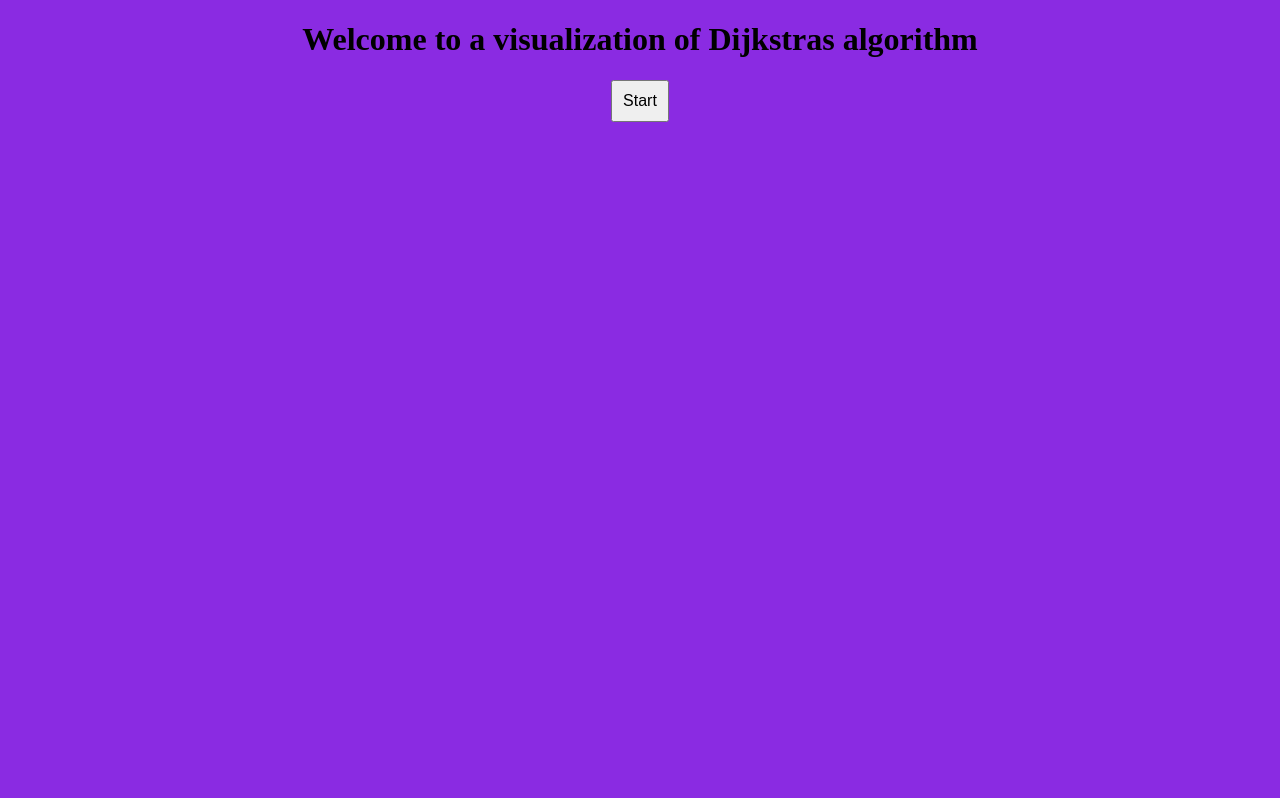
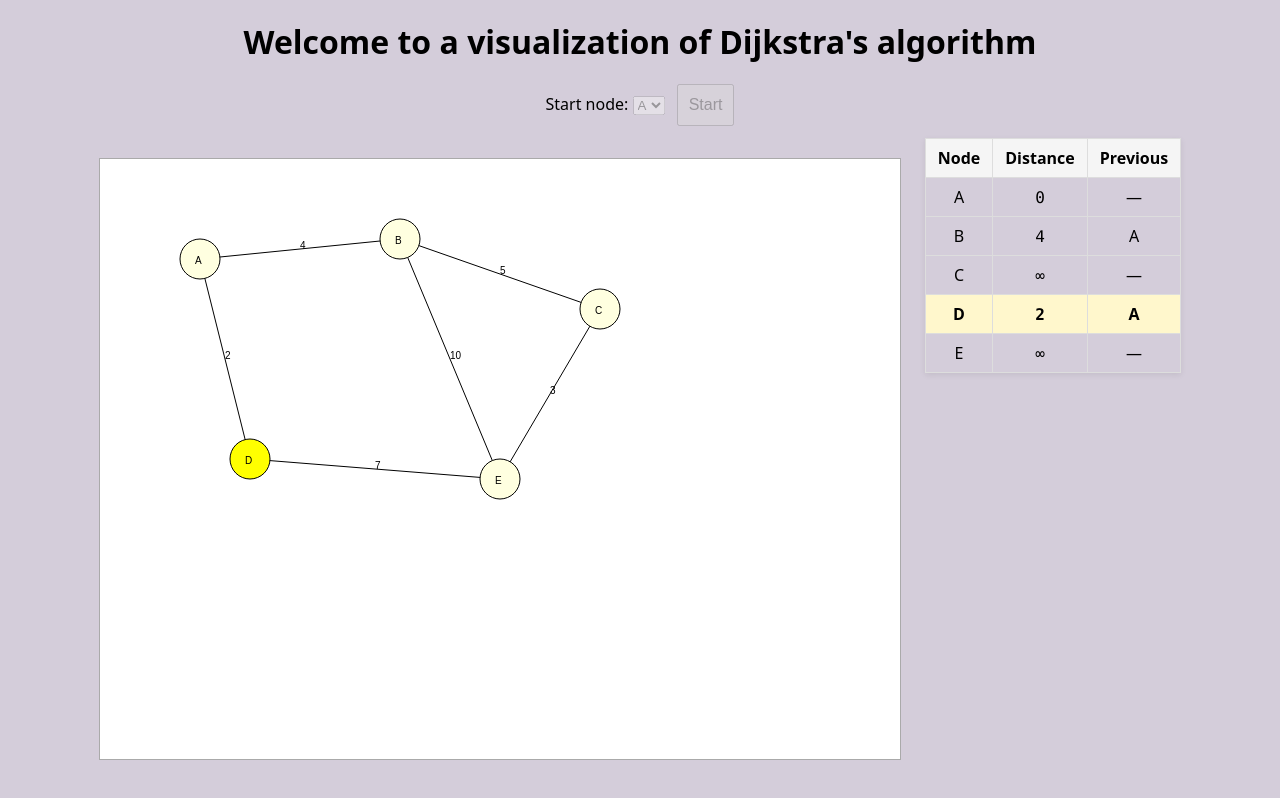
Before and after one commit to RikkeMariussen/DSA-eksamen, a plain HTML site: page index.html in a window 1280 px wide. Both pictures are taken after a click on the button "Start". Drawn offline with Linux system fonts and the light colour scheme.

Commit message:
Ubdate table exisits + Select start node. TODO: Make it slower + possible randomizer

```diff
--- a/index.html
+++ b/index.html
@@ -1,14 +1,42 @@
-<!DOCTYPE html>
 <html lang="en">
 <head>
-    <meta charset="UTF-8">
-    <meta name="viewport" content="width=device-width, initial-scale=1.0">
-    <title>Visualization of Dijkstras algorithm</title>
-    <link rel="stylesheet" href="style.css"/>
+    <meta charset="UTF-8" />
+    <meta name="viewport" content="width=device-width, initial-scale=1.0" />
+    <title>Visualization of Dijkstra's algorithm</title>
+    <link rel="stylesheet" href="style.css" />
 </head>
 <body>
-    <h1>Welcome to a visualization of Dijkstras algorithm</h1>
-    <button id="runBtn">Start</button>
-    <script scr="script.js"></script>
+    <h1>Welcome to a visualization of Dijkstra's algorithm</h1>
+
+    <div class="controls">
+        <label for="startSelect">Start node:</label>
+        <select id="startSelect">
+            <option value="A">A</option>
+            <option value="B">B</option>
+            <option value="C">C</option>
+            <option value="D">D</option>
+            <option value="E">E</option>
+        </select>
+        <button id="runBtn">Start</button>
+    </div>
+
+    <div class="main">
+        <canvas id="graphCanvas" width="800" height="600"></canvas>
+
+        <!-- Table to show node, distance and previous -->
+        <table id="dijkstraTable">
+            <thead>
+                <tr>
+                    <th>Node</th>
+                    <th>Distance</th>
+                    <th>Previous</th>
+                </tr>
+            </thead>
+            <tbody></tbody>
+        </table>
+    </div>
+
+    <script type="module" src="visualization.js"></script>
+    <script type="module" src="script.js"></script>
 </body>
 </html>
--- a/script.js
+++ b/script.js
@@ -1,9 +1,23 @@
-import { nodes, edges, graph, drawGraph, highlightNode, highlightEdge, sleep } from "./visualization.js"
+import { drawGraph, highlightNode, highlightEdge, graph, nodes, edges, sleep, updateTable } from "./visualization.js"
 
 //The function for the algorithm will first run when the button is pressed, and our start node is "A"
-document.getElementById("runBtn").addEventListener("click", ()=>{dijkstra("A")});
+/*document.getElementById("runBtn").addEventListener("click", () => {
+    dijkstra("A");
+});*/
 
-function dijkstra(start){
+const runBtn = document.getElementById("runBtn");
+const startSelect = document.getElementById("startSelect");
+runBtn.addEventListener("click", async () => {
+    // disable the button while running
+    runBtn.disabled = true;
+    startSelect.disabled = true;
+    const start = startSelect.value;
+    await dijkstra(start);
+    runBtn.disabled = false;
+    startSelect.disabled = false;
+});
+
+async function dijkstra(start){
     //First we set the variables, distance (dist), previous node(prev) and the array for shortest route (shortRoute). The shortRoute array is to keep track of the order of nodes that are shortest
     const dist = {};
     const prev = {};
@@ -12,23 +26,25 @@ function dijkstra(start){
     //As we are in the beginning of the algorithm, we do not know the distances or what node is after which, for therefor each node's distance is infinite and the prev is null
     nodes.forEach(n => {
         dist[n.id] = Infinity;
-        previousNode[n.id] = null;
+        prev[n.id] = null;
     });
 
     //We do know that the starting distance is 0 - because we have not moved from the starting point
     dist[start] = 0;
     //We add the starting point to the shortRoute
-    shortRoute.push({id: start, dist: 0});
+    shortRoute.push({ id: start, dist: 0 });
 
     //Now we need to check each node and its belonging edges, to check if it is shorter than its alternative routes
     //As long as the length (amount of objects) in shortRoute is more than 0 we stay in the while loop
-    while(shortRoute.length>0) {
+    while(shortRoute.length > 0) {
         shortRoute.sort((a, b) => a.dist - b.dist);
         //Shift removes the first item in the array, but in order to look at the item, we store it in u
         const u = shortRoute.shift();
         //Because we just looked/is looking at u, we want to highlight it
         highlightNode(u.id);
-        //And now we need to wait abit, so our human eyes can register what is happening
+
+        updateTable(dist, prev, u.id);
+        //And now we need to wait a bit, so our human eyes can register what is happening
         await sleep(700);
 
         //Now we need to check each of the neighbors at the current node we are looking at, u
@@ -41,7 +57,8 @@ function dijkstra(start){
                 //The previous node for the node we will look at next, is the node we are currently looking at
                 prev[neighbor.node] = u.id;
                 //As this route is found to be shorter than already was put in as the u.ids neighbor, we need to push this neighboring node to our route
-                shortRoute.push({id: neighbor.node, dist: newDist});
+                shortRoute.push({ id: neighbor.node, dist: newDist });
+
                 //And now we need to find the edges that we want to highlight, which is from the u.id to the neighboring node
                 const edge = edges.find(e =>
                     (e.from == u.id && e.to == neighbor.node) ||
@@ -49,12 +66,19 @@ function dijkstra(start){
                 );
 
                 highlightEdge(edge);
+
+                updateTable(dist, prev, neighbor.node);
                 //As we want the users to be able to register the highlights, we wait 700 ms
                 await sleep(700);
+
+                highlightNode(neighbor.node);
+                await sleep(250);
             }
-            //If the newDist is NOT smaller than the current dist+weight, we will just go to the next node in our for each loop
+        //If the newDist is NOT smaller than the current dist+weight, we will just go to the next node in our for each loop
         }
     }
 
-    return {dist, prev};
+    updateTable(dist, prev);
+
+    return { dist, prev };
 }
--- a/style.css
+++ b/style.css
@@ -1,7 +1,9 @@
 body {
-    background-color:blueviolet;
+    background-color: rgb(212, 205, 218);
     text-align: center;
     margin: 0;
+    padding: 20px;
+    font-family: system-ui, -apple-system, "Segoe UI", Roboto, "Helvetica Neue", Arial;
 }
 
 canvas {
@@ -10,8 +12,50 @@ canvas {
     margin-top: 20px;
 }
 
+.controls {
+    margin-bottom: 8px;
+}
+
 button {
     padding: 10px;
     font-size: 16px;
+    margin-left: 8px;
     cursor: pointer;
 }
+
+.main {
+    display: flex;
+    gap: 24px;
+    justify-content: center;
+    align-items: flex-start;
+    margin-top: 12px;
+}
+
+/* Table styling */
+#dijkstraTable {
+    border-collapse: collapse;
+    min-width: 220px;
+    box-shadow: 0 2px 6px rgba(0,0,0,0.08);
+}
+
+#dijkstraTable th,
+#dijkstraTable td {
+    border: 1px solid #ddd;
+    padding: 8px 12px;
+    text-align: center;
+}
+
+#dijkstraTable thead th {
+    background: #f5f5f5;
+}
+
+/* Highlight the currently inspected node's row */
+#dijkstraTable tbody tr.current {
+    background: #fff7cc; /* soft yellow */
+    font-weight: 600;
+}
+
+/* Make the distance column monospace to align Infinity symbol nicely */
+#dijkstraTable td:nth-child(2) {
+    font-family: ui-monospace, SFMono-Regular, Menlo, Monaco, "Roboto Mono", "Courier New", monospace;
+}
--- a/visualization.js
+++ b/visualization.js
@@ -3,21 +3,21 @@ export const ctx = canvas.getContext("2d");
 
 //Setting the nodes value(id) and their places on the graph
 export const nodes = [
-    {id: "A", x: 100, y: 100},
-    {id: "B", x: 300, y: 80},
-    {id: "C", x: 500, y: 150},
-    {id: "D", x: 150, y: 300},
-    {id: "E", x: 400, y: 320}
+    { id: "A", x: 100, y: 100 },
+    { id: "B", x: 300, y: 80 },
+    { id: "C", x: 500, y: 150 },
+    { id: "D", x: 150, y: 300 },
+    { id: "E", x: 400, y: 320 }
 ];
 
 //Setting the lines between the nodes, and which nodes and the weight between them
 export const edges = [
-    {from: "A", to: "B", weight: 4},
-    {from: "A", to: "D", weight: 2},
-    {from: "B", to: "C", weight: 5},
-    {from: "D", to: "E", weight: 7},
-    {from: "B", to: "E", weight: 10},
-    {from: "C", to: "E", weight: 3}
+    { from: "A", to: "B", weight: 4 },
+    { from: "A", to: "D", weight: 2 },
+    { from: "B", to: "C", weight: 5 },
+    { from: "D", to: "E", weight: 7 },
+    { from: "B", to: "E", weight: 10 },
+    { from: "C", to: "E", weight: 3 }
 ];
 
 //Making the graph with the nodes and edges
@@ -27,14 +27,14 @@ nodes.forEach(n => {
     graph[n.id] = [];
 });
 edges.forEach(e => {
-    graph[e.from].push({node: e.to, weight: e.weight});
-    graph[e.to].push({node: e.from, weight: e.weight});
+    graph[e.from].push({ node: e.to, weight: e.weight });
+    graph[e.to].push({ node: e.from, weight: e.weight });
 });
 
 
 export function drawGraph(highlight = {}) {
     //Drawing a rectangle that starts at 0,0 on x, y and has the width and height given in index.html
-    ctx.clearRect(0,0,canvas.width,canvas.height);
+    ctx.clearRect(0, 0, canvas.width, canvas.height);
 
     //Finding where the edges in the graph is and drawing it, for each of edges
     edges.forEach(e => {
@@ -55,6 +55,7 @@ export function drawGraph(highlight = {}) {
         //Now we draw the weight from "from" to "to", in the middle of the line
         const middleX = (a.x + b.x)/2;
         const middleY = (a.y + b.y)/2;
+        ctx.fillStyle = "black";
         ctx.fillText(e.weight, middleX, middleY);
     });
 
@@ -62,11 +63,11 @@ export function drawGraph(highlight = {}) {
     nodes.forEach(n => {
         ctx.beginPath();
         //Setting the fillstyle, as we wish to highlight the node we are currently on in our visualization
-        ctx.fillStyle = highlight.node == n ? "yellow" : "lightyellow";
+        ctx.fillStyle = highlight.node == n.id ? "yellow" : "lightyellow";
         ctx.strokeStyle = "black";
         //Making the shape a circle to indicate that this is the node
         //arc needs: x, y, radius, start angle and end angle
-        ctx.arc(n.x, n.y, 20, 0, Math.PI*2);
+        ctx.arc(n.x, n.y, 20, 0, Math.PI * 2);
         //Fill colours the cirle, and stroke draws in what we just coded, on top of what else is drawn
         ctx.fill();
         ctx.stroke();
@@ -78,18 +79,52 @@ export function drawGraph(highlight = {}) {
     });
 }
 
+function formatDistance(d) {
+    return d === Infinity ? "∞" : String(d);
+}
+
+export function updateTable(dist, prev, currentId = null) {
+    const tbody = document.querySelector("#dijkstraTable tbody");
+    tbody.innerHTML = ""; // clear old rows
+
+    // Keep the nodes order consistent with nodes[] order
+    for (const n of nodes) {
+        const tr = document.createElement("tr");
+        tr.dataset.nodeId = n.id;
+        if (n.id === currentId) tr.classList.add("current");
+
+        const tdNode = document.createElement("td");
+        tdNode.textContent = n.id;
+
+        const tdDist = document.createElement("td");
+        tdDist.textContent = formatDistance(dist[n.id]);
+
+        const tdPrev = document.createElement("td");
+        tdPrev.textContent = prev[n.id] === null ? "—" : prev[n.id];
+
+        tr.appendChild(tdNode);
+        tr.appendChild(tdDist);
+        tr.appendChild(tdPrev);
+        tbody.appendChild(tr);
+    }
+}
+
 //Call the function - which is shown as we call the script in the index.html
 drawGraph();
+updateTable(Object.fromEntries(nodes.map(n => [n.id, Infinity])), Object.fromEntries(nodes.map(n => [n.id, null])));
 
 //Calling the graph to highlight the appropriate node
 export function highlightNode(id) {
-    drawGraph({node: id});
+    drawGraph({ node: id });
+
+    const rows = document.querySelectorAll("#dijkstraTable tbody tr");
+    rows.forEach(r => r.classList.toggle("current", r.dataset.nodeId === id));
 }
 
 
 //Calling the graph to highlight the appropriate edge
 export function highlightEdge(edge) {
-    drawGraph({edge});
+    drawGraph({ edge });
 }
 
 //We also need to make sure that this visualization is not over before our eyes can register it, so we need a sleep function
```
